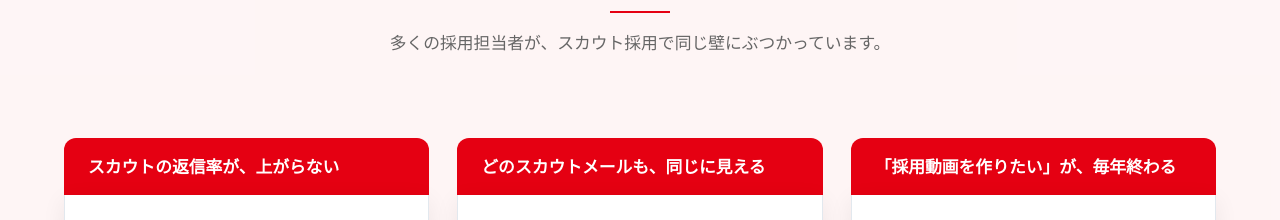
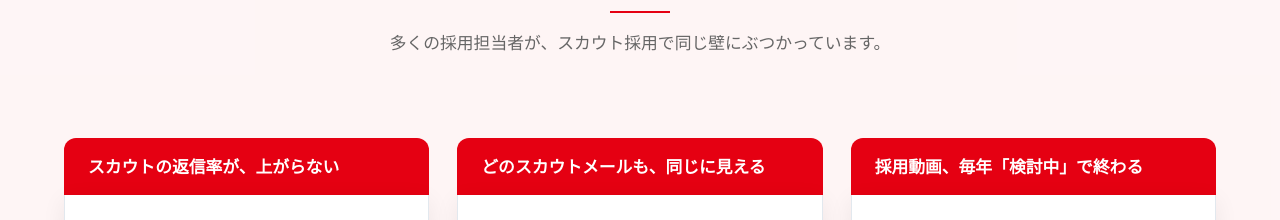
Before and after one commit to kotake12144-droid/JobReel, a website: page index.html in a window 1280 px wide. Shown: the part 2720-2940 px from the top of the page. Drawn offline with Linux system fonts and the light colour scheme; no server answers.

Commit message:
fix: PROBLEMS③タイトルを「採用動画、毎年「検討中」で終わる」に変更
Co-Authored-By: Claude Sonnet 4.6 <noreply@anthropic.com>

```diff
--- a/index.html
+++ b/index.html
@@ -333,7 +333,7 @@
 
         <!-- 03 -->
         <div class="pain-card-wrap fade-in">
-          <h3 class="pain-title">「採用動画を作りたい」が、<span>毎年終わる</span></h3>
+          <h3 class="pain-title">採用動画、毎年<span>「検討中」で終わる</span></h3>
           <div class="pain-card">
             <div class="pain-cost-grid">
               <div class="pain-cost-item">
```
